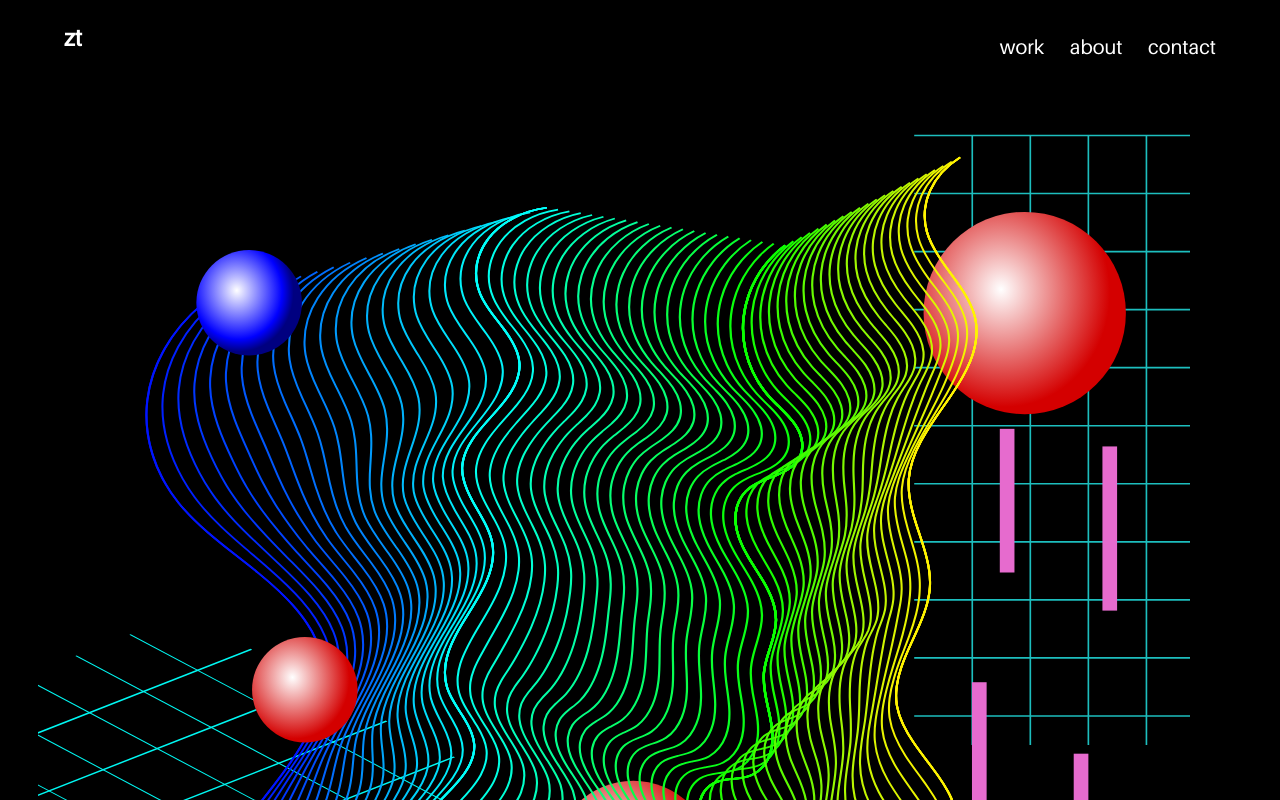
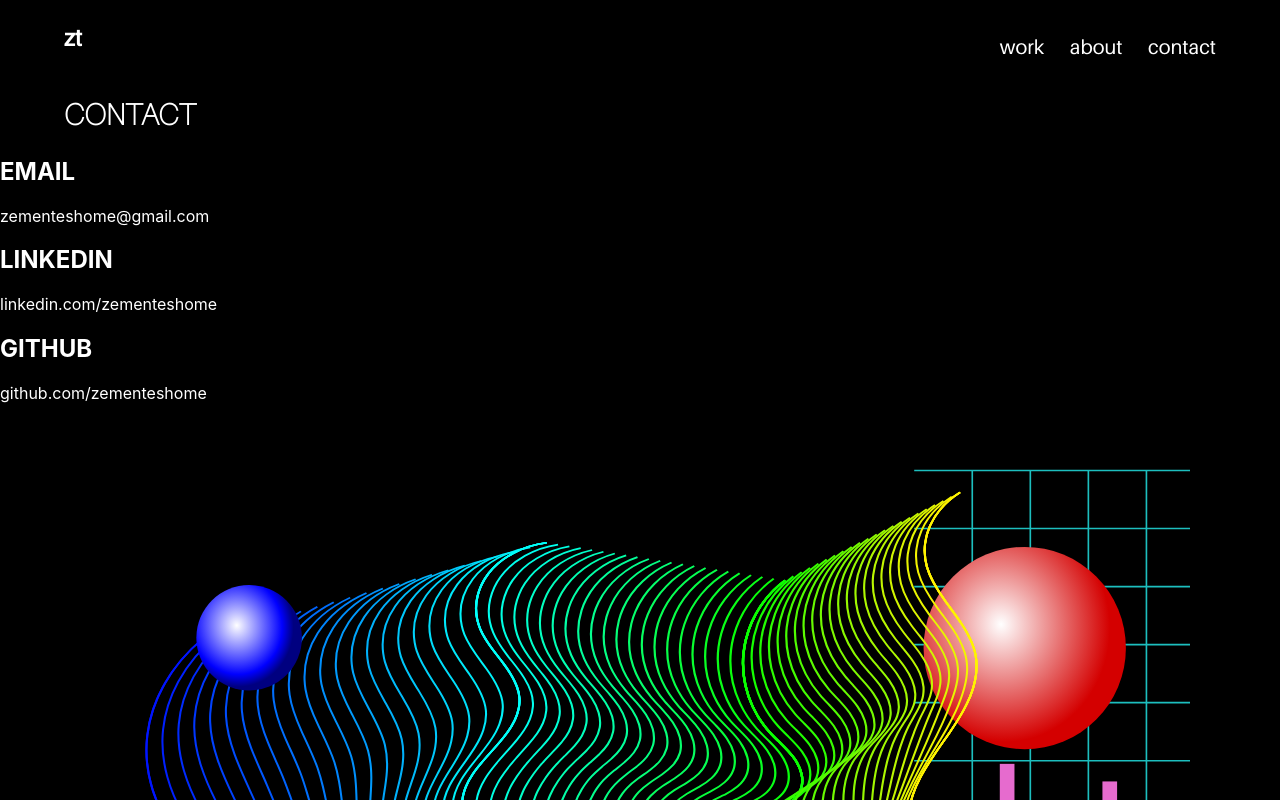
Before and after one commit to zementeshome/zemen-teshome-portfolio, a React (Create React App) app: page /contact in a window 1280 px wide. Built offline with nearby package versions, Linux system fonts and the light colour scheme.

Commit message:
information for contact page added

```diff
--- a/src/components/Contact/Contact.jsx
+++ b/src/components/Contact/Contact.jsx
@@ -6,6 +6,13 @@ function Contact() {
         return (
             <section className="contact">
                 <Header />
+                <h1 className="contact__header">CONTACT</h1>
+                <h2 className="contact__sub-heading">EMAIL</h2>
+                <p className="contact__info">zementeshome@gmail.com</p>
+                <h2 className="contact__sub-heading">LINKEDIN</h2>
+                <p className="contact__info">linkedin.com/zementeshome</p>
+                <h2 className="contact__sub-heading">GITHUB</h2>
+                <p className="contact__info">github.com/zementeshome</p>
             <img className="contact__image" src={process.env.PUBLIC_URL + '/assets/images/v1.svg'} alt="background"/>
             </section>
         )
--- a/src/components/Contact/Contact.scss
+++ b/src/components/Contact/Contact.scss
@@ -3,6 +3,7 @@
 @import '../../styles/partials/fonts';
 
 .contact {
+    color: white;
 
     &__image {
         @include mobile {
@@ -10,4 +11,13 @@
             margin-left: 3vw;
         }
     }
+
+    &__header {
+        @include mobile {
+            font-family: 'Aileron UltraLight';
+            font-size: 30px;
+            margin-left: 5vw;
+            margin-top: 2rem;
+        }
+    }
 }
--- a/src/components/Work/Work.scss
+++ b/src/components/Work/Work.scss
@@ -51,7 +51,7 @@
             left: 0;
             right: 0;
             width: 100%;
-            background: rgba(0, 216, 216, 0.75);
+            background: rgba(29, 106, 154, 0.72);
             color: #fff;
             box-sizing: border-box;
             padding: 10px 20px;
```
